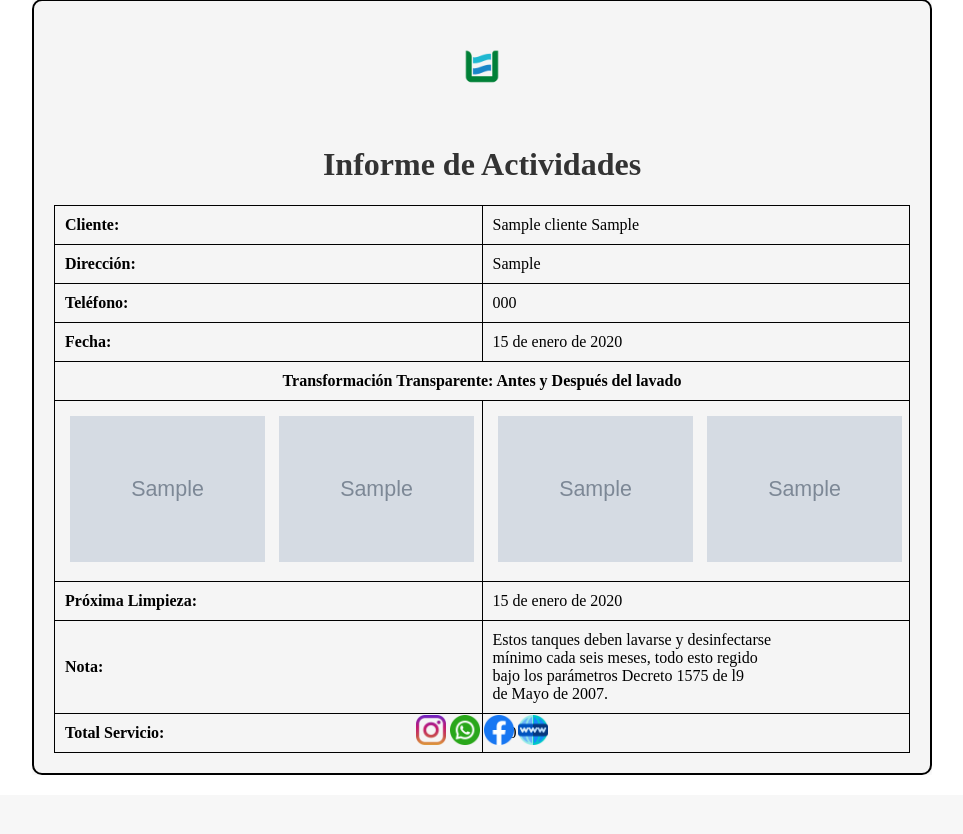
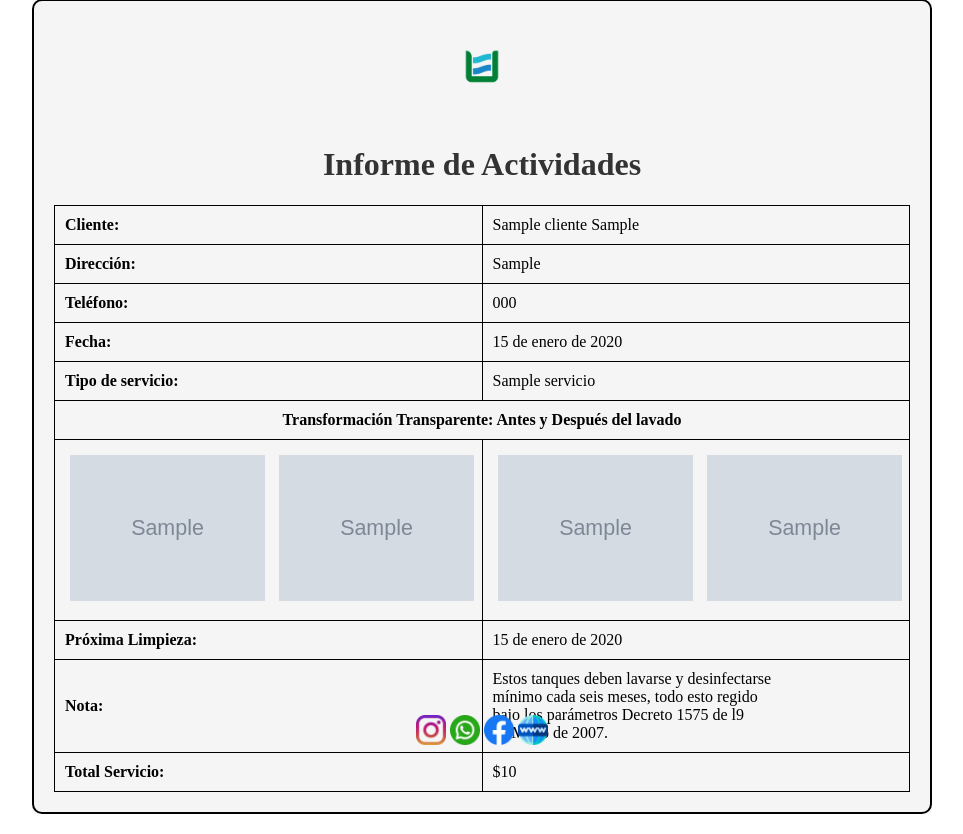
Before and after one commit to Bernah2o/dh2o, a Django app: template authApp/templates/reporte_template.html in a window 1280 px wide. Shown: the part 41-875 px from the top of the page, without its empty margins (158-1121 px from the left). Before the commit the page ends 816 px from the top, so only its background shows below. Run offline with Django 4.2, Linux system fonts and the light colour scheme; the template is opened without the code that fills it: values that come from a table or form of the project are taken from there, others are empty; tables that the repository leaves empty hold one stand-in row (values such as "Sample post"); grey boxes marked "Sample" are stand-in pictures.

Commit message:
version 3

```diff
--- a/authApp/templates/reporte_template.html
+++ b/authApp/templates/reporte_template.html
@@ -34,7 +34,10 @@
             <th>Fecha:</th>
             <td>{{ reporte.fecha }}</td>
           </tr>
-          <!-- Imágenes antes del lavado -->
+          </tr>
+            <th>Tipo de servicio:</th>
+            <td>{{ reporte.servicio_en_orden.servicio.nombre }}</td>
+          </tr>
           <tr>
             <th colspan="2" style="text-align: center;">Transformación Transparente: Antes y Después del lavado</th>
           </tr>
```
